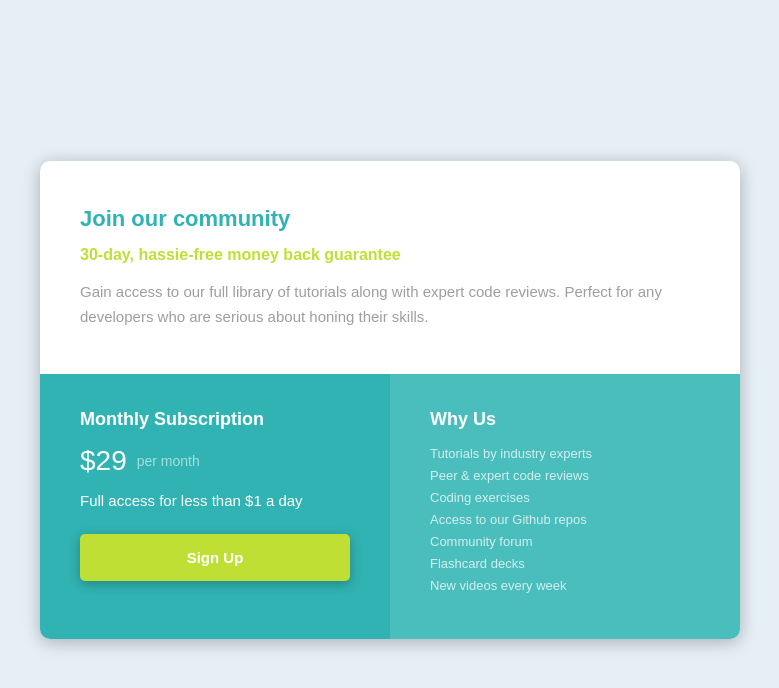
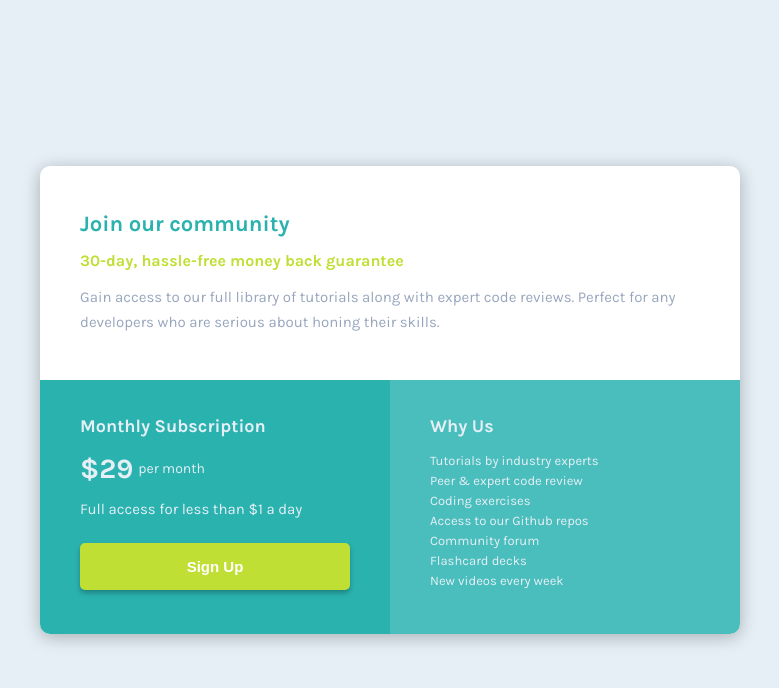
Before and after one commit to womenwhocoderecife/frontend-basics, a plain HTML site: page single-price-grid-component-master/index.html in a window 1280 px wide. Shown: the whole page, without its empty margins (250-1029 px from the left). Drawn offline with Linux system fonts and the light colour scheme.

Commit message:
add price component example

```diff
--- a/simple-price-component.html
+++ b/single-price-grid-component-master/index.html
@@ -3,7 +3,21 @@
   <head>
     <meta charset="UTF-8" />
     <meta name="viewport" content="width=device-width, initial-scale=1.0" />
-    <title>Simple Price Component</title>
+    <!-- displays site properly based on user's device -->
+
+    <link
+      rel="icon"
+      type="image/png"
+      sizes="32x32"
+      href="./images/favicon-32x32.png"
+    />
+    <link
+      href="https://fonts.googleapis.com/css2?family=Karla:wght@400;700&display=swap"
+      rel="stylesheet"
+    />
+
+    <title>Frontend Mentor | Single Price Grid Component</title>
+
     <style>
       html,
       body {
@@ -13,16 +27,17 @@
       }
       body {
         display: flex;
-        background-color: #e6eff6;
+        flex-direction: column;
+        background-color: hsl(204, 43%, 93%);
       }
       ul {
         list-style: none;
         padding: 0;
       }
       ul li {
-        color: rgba(255, 255, 255, 0.753);
+        color: hsl(204, 43%, 93%);
         font-size: 13px;
-        margin: 7px auto;
+        margin: 5px auto;
       }
       .container {
         display: flex;
@@ -31,7 +46,7 @@
         margin: auto;
         border-radius: 10px;
         background-color: white;
-        font-family: sans-serif;
+        font-family: 'Karla', sans-serif;
         -webkit-box-shadow: 0px 3px 17px 0px rgba(0, 0, 0, 0.27);
         -moz-box-shadow: 0px 3px 17px 0px rgba(0, 0, 0, 0.27);
         box-shadow: 0px 3px 17px 0px rgba(0, 0, 0, 0.27);
@@ -41,15 +56,15 @@
         padding: 30px 40px;
       }
       .head .title {
-        color: #30b3b2;
+        color: hsl(179, 62%, 43%);
         font-size: 22px;
       }
       .head .subtitle {
-        color: #bfdf34;
+        color: hsl(71, 73%, 54%);
         font-size: 16px;
       }
       .head .description {
-        color: rgb(158, 158, 158);
+        color: hsl(218, 22%, 67%);
         font-size: 15px;
         line-height: 25px;
       }
@@ -59,11 +74,11 @@
       .left,
       .right {
         flex: 1;
-        color: white;
+        color: hsl(204, 43%, 93%);
         padding: 20px 40px 30px;
       }
       .left {
-        background-color: #30b3b2;
+        background-color: hsl(179, 62%, 43%);
       }
       .right {
         background-color: #4abebd;
@@ -71,13 +86,14 @@
       .price {
         display: flex;
         align-items: center;
-      }
-      .price .value {
+        margin: 0;
         font-size: 28px;
         margin-right: 10px;
+        font-weight: 700;
       }
       .price .description {
-        color: rgba(255, 255, 255, 0.568);
+        font-weight: 400;
+        margin-left: 5px;
         font-size: 14px;
       }
       .details {
@@ -90,13 +106,13 @@
         border: none;
         border-radius: 5px;
         color: white;
-        background-color: #bfdf34;
+        background-color: hsl(71, 73%, 54%);
         font-size: 15px;
         font-weight: bold;
         cursor: pointer;
-        -webkit-box-shadow: 0px 3px 12px 0px rgba(0, 0, 0, 0.27);
-        -moz-box-shadow: 0px 3px 12px 0px rgba(0, 0, 0, 0.27);
-        box-shadow: 0px 3px 12px 0px rgba(0, 0, 0, 0.27);
+        -webkit-box-shadow: 0px 3px 5px 0px rgba(0, 0, 0, 0.27);
+        -moz-box-shadow: 0px 3px 5px 0px rgba(0, 0, 0, 0.27);
+        box-shadow: 0px 3px 5px 0px rgba(0, 0, 0, 0.27);
       }
 
       @media screen and (max-width: 720px) {
@@ -123,7 +139,7 @@
     <div class="container">
       <div class="head">
         <h1 class="title">Join our community</h1>
-        <h2 class="subtitle">30-day, hassie-free money back guarantee</h2>
+        <h2 class="subtitle">30-day, hassle-free money back guarantee</h2>
         <p class="description">
           Gain access to our full library of tutorials along with expert code
           reviews. Perfect for any developers who are serious about honing their
@@ -132,23 +148,23 @@
       </div>
       <div class="left">
         <h2 class="subtitle">Monthly Subscription</h2>
-        <div class="price">
-          <span class="value">$29</span>
+        <p class="price">
+          &dollar;29
           <span class="description">per month</span>
-        </div>
-        <p class="details">Full access for less than $1 a day</p>
+        </p>
+        <p class="details">Full access for less than &dollar;1 a day</p>
         <button class="sign-up-btn">Sign Up</button>
       </div>
       <div class="right">
         <h2 class="subtitle">Why Us</h2>
         <ul class="list">
-          <li class="item">Tutorials by industry experts</li>
-          <li class="item">Peer & expert code reviews</li>
-          <li class="item">Coding exercises</li>
-          <li class="item">Access to our Github repos</li>
-          <li class="item">Community forum</li>
-          <li class="item">Flashcard decks</li>
-          <li class="item">New videos every week</li>
+          <li>Tutorials by industry experts</li>
+          <li>Peer &amp; expert code review</li>
+          <li>Coding exercises</li>
+          <li>Access to our Github repos</li>
+          <li>Community forum</li>
+          <li>Flashcard decks</li>
+          <li>New videos every week</li>
         </ul>
       </div>
     </div>
```
Also changed, not shown: single-price-grid-component-master/design/desktop-design.jpg (added), single-price-grid-component-master/design/desktop-preview.jpg (added), single-price-grid-component-master/design/mobile-design.jpg (added), single-price-grid-component-master/images/favicon-32x32.png (added), 3 other files.
